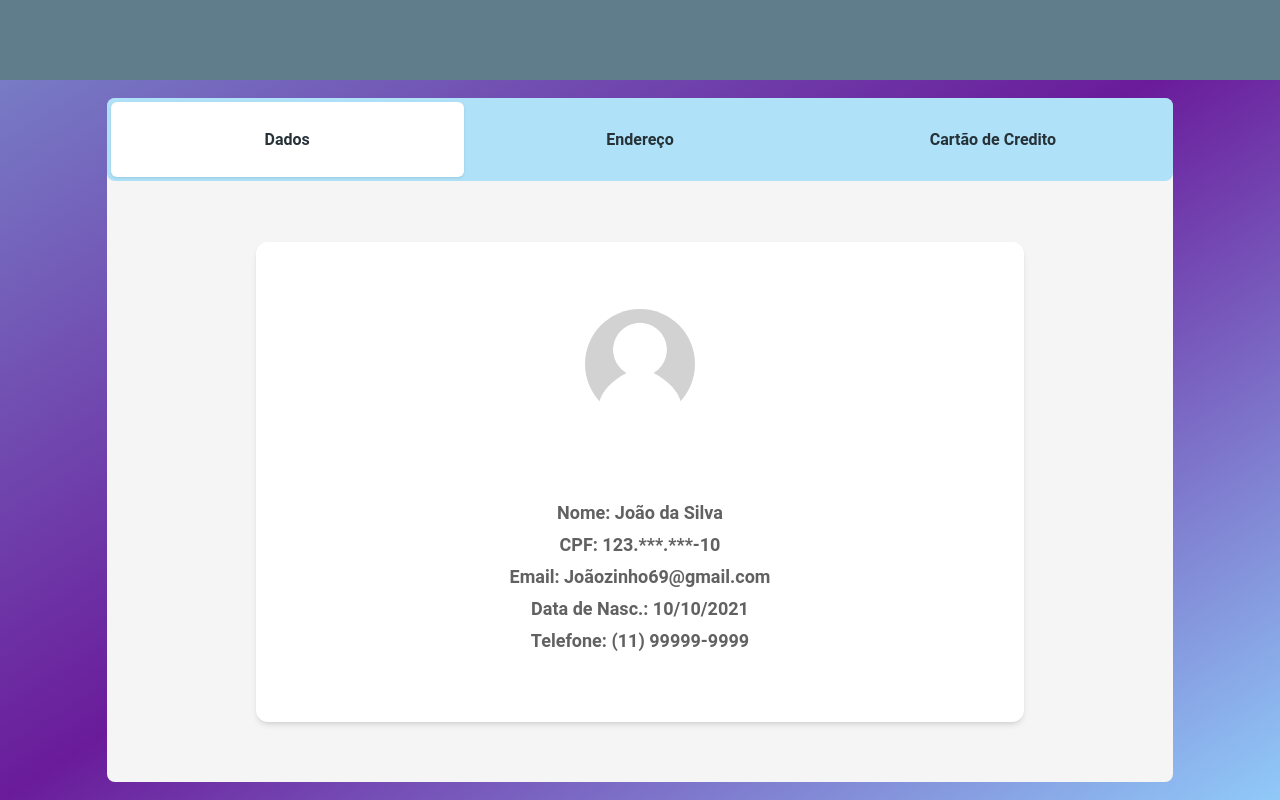
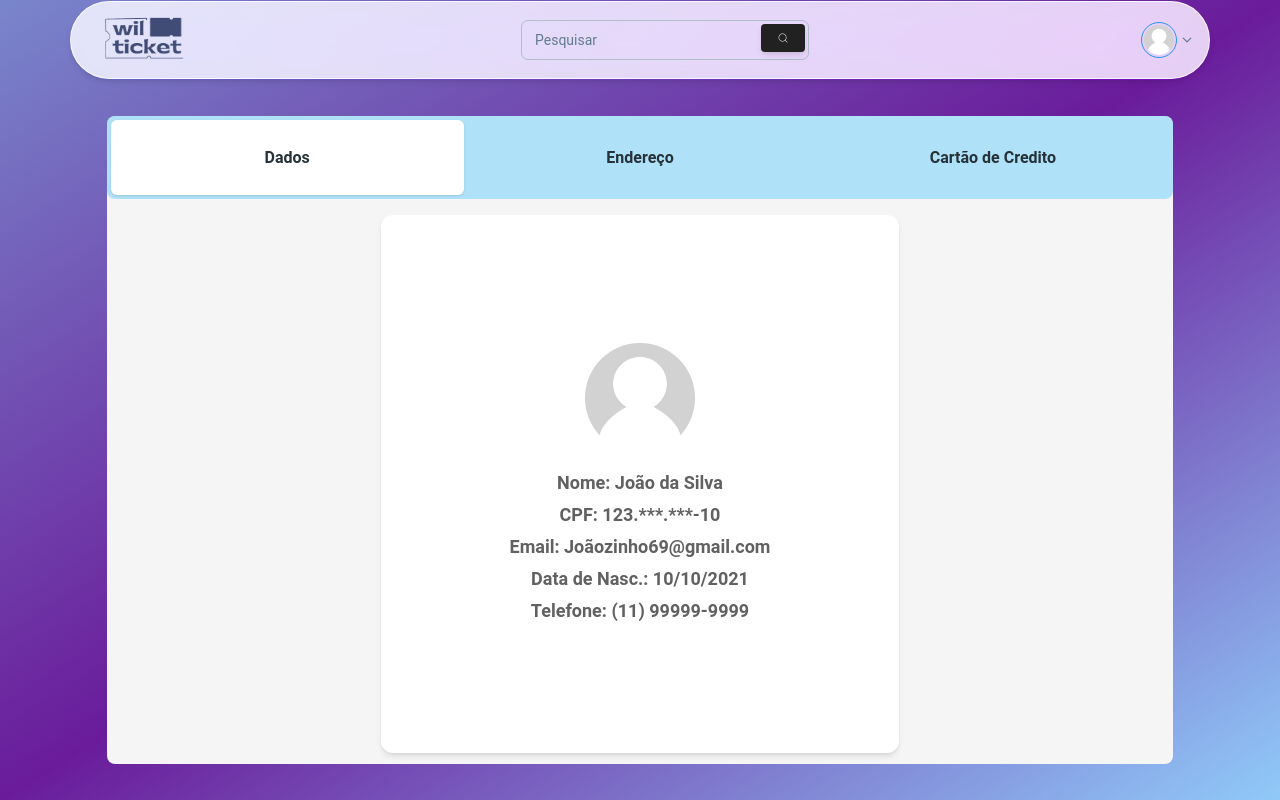
Before and after one commit to WilburTicketsCode/backend, a Next.js app: page /profile/customer in a window 1280 px wide. Built offline with nearby package versions, Linux system fonts and the light colour scheme.

Commit message:
:construction: NavBar de cliente

```diff
--- a/src/app/layout.tsx
+++ b/src/app/layout.tsx
@@ -15,7 +15,7 @@ export default function RootLayout({
 }) {
   return (
     <html lang="pt-br">
-      <body>
+      <body className="bg-gradient-to-br from-indigo-300 via-purple-800 to-blue-200">
 
         <MainLayout>
 
--- a/src/app/page.tsx
+++ b/src/app/page.tsx
@@ -1,17 +1,18 @@
+'use client'
+import { Button } from '@material-tailwind/react';
 import '../styles/globals.css'
 import { Inter } from 'next/font/google';
 import Link from 'next/link';
 import React from 'react';
 
 
-const inter = Inter({ subsets: ['latin'] })
 
 export default function Home() {
   return (
     <div className='flex'>
       <ul className='flex flex-col justify-center items-center'>
         <Link href="/creditcard" >Cartão de Credito</Link>
-        <Link href="/profile/customer">Perfil do cliente</Link>
+        <Link href="/profile/customer"><Button>Perfil</Button></Link>
         <Link href="/event-details">evento</Link>
         <Link href="/home">Página inicial</Link>
       </ul>
--- a/src/components/CostumerProfile/Address/index.tsx
+++ b/src/components/CostumerProfile/Address/index.tsx
@@ -15,9 +15,9 @@ export default function Addrress() {
 
     return (
         <div className="h-full flex justify-center items-center w-[98%] ">
-            <div className="w-full h-full gap-1 flex flex-col justify-center items-center">
+            <div className="w-full h-full gap-1 flex flex-col justify-center items-center overflow-auto  pt-6">
                 <div className="w-[15rem] sm:w-[20rem] lg:w-[30rem]">
-                    <label>CEP*:</label>
+                    <label >CEP*:</label>
                     <Input value={userAddress.cep} disabled ></Input>
                 </div>
                 <div className="w-[15rem] sm:w-[20rem] lg:w-[30rem]">
@@ -44,8 +44,9 @@ export default function Addrress() {
                     <label>Complemento:</label>
                     <Input value={userAddress.complement} disabled></Input>
                 </div>
-                <EditAddress/>
-
+                <div className="flex items-center justify-center w-[15rem] h-[10rem] sm:w-[20rem] lg:w-[30rem] ">
+                    <EditAddress/>
+                </div>
             </div>
         </div>
     );
--- a/src/components/CostumerProfile/EditAddress/index.tsx
+++ b/src/components/CostumerProfile/EditAddress/index.tsx
@@ -67,9 +67,9 @@ export default function EditAddress() {
                 className="bg-transparent shadow-none"
             >
                 <Card className="flex justify-center items-center mx-auto w-full  h-[90vh]" >
-                        <div className="w-full h-full gap-6 flex flex-col justify-center items-center">
+                        <div className="w-full h-full gap-6 flex flex-col justify-center items-center overflow-auto">
                             <h2 className="text-2xl font-bold text-center">Editar Endereço</h2>
-                            <form onSubmit={handleSubmit(onSubmit)} className="flex flex-col gap-2">
+                            <form onSubmit={handleSubmit(onSubmit)} className="flex flex-col gap-2 overflow-auto">
                                 <Input {...register('cep')} className='w-[15rem] sm:w-[20rem] lg:w-[30rem]' label='CEP*'></Input>
                                 {errors.cep?.message && <p className="text-red-500">{errors.cep?.message}</p>}
                                 <Input {...register('state')} className='w-[15rem] sm:w-[20rem] lg:w-[30rem]' label='Estado*'/>
--- a/src/components/CostumerProfile/RegistrationData/index.tsx
+++ b/src/components/CostumerProfile/RegistrationData/index.tsx
@@ -1,7 +1,5 @@
 import React from "react";
 import { Card, Button, Typography, Avatar } from "@material-tailwind/react";
-import { CiCreditCardOff } from "react-icons/ci";
-import Payment from "@/components/creditcard/ButtonPayment";
 
 
 
@@ -18,8 +16,7 @@ export default function RegistrationData() {
 
     return (
         <div className="flex flex-col w-full h-full items-center justify-center gap-4">
-            <Card>
-                <div className="h-[70vh] w-[85vw] sm:h-[60vh] sm:w-[50vw] md:w-[60vw] flex flex-col items-center justify-center gap-20">
+            <Card className="flex flex-col w-[95%] md:w-[50%] h-full items-center justify-center gap-4 overflow-auto">
                 <Avatar className="cursor-pointer" src="/img/profile/placeholder.jpg" alt="avatar" size="xxl" />
                 <div className="flex flex-col gap-1">
                     <Typography className="text-base font-semibold text-center sm:text-lg">Nome: {useData.name}</Typography>
@@ -28,7 +25,6 @@ export default function RegistrationData() {
                     <Typography className="text-base font-semibold text-center sm:text-lg">Data de Nasc.: {useData.date}</Typography>
                     <Typography className="text-base font-semibold text-center sm:text-lg">Telefone: {useData.fone}</Typography>
                 </div>
-                </div>
             </Card>
         </div>
     )
--- a/src/components/CostumerProfile/index.tsx
+++ b/src/components/CostumerProfile/index.tsx
@@ -21,7 +21,7 @@ export default function CostumerP() {
 
   return (
     <div className="flex h-full w-full items-center justify-center rounded-md" >
-      <Tabs value={type} className="overflow-visible h-[95%]  w-[95%] lg:w-5/6 rounded-lg bg-gray-100" >
+      <Tabs value={type} className="overflow-visible h-[100%]  w-[95%] lg:w-5/6 rounded-lg bg-gray-100" >
         <TabsHeader className="h-[5.2rem] text-black bg-light-blue-200">
           <Tab value="registrationData" onClick={() => { setType("registrationData") }}>
             <Typography className="text-base font-bold" >Dados</Typography>
@@ -39,14 +39,14 @@ export default function CostumerP() {
           mount: { x: 0 },
           unmount: { x: -250 },
         }}>
-          <TabPanel className="h-full" value="registrationData">
+          <TabPanel className="h-full overflow-auto" value="registrationData">
             <RegistrationData/>
 
           </TabPanel>
-          <TabPanel className="h-full" value="address">
+          <TabPanel className="h-full overflow-auto" value="address">
             <Address/>
           </TabPanel>
-          <TabPanel className="h-full" value="card">
+          <TabPanel className="h-full overflow-auto" value="card">
             {existCard ? <WithCard /> : <NoCard />}
           </TabPanel>
         </TabsBody>
--- /dev/null
+++ b/src/components/Navbar/Consumer/index.tsx
@@ -0,0 +1,148 @@
+'use client';
+import React from "react";
+import Search from "@/components/Search";
+
+import {
+  Navbar,
+  Typography,
+  Button,
+  Menu,
+  MenuHandler,
+  MenuList,
+  MenuItem,
+  Avatar,
+  Card,
+  IconButton,
+} from "@material-tailwind/react";
+import {
+  CubeTransparentIcon,
+  UserCircleIcon,
+  CodeBracketSquareIcon,
+  Square3Stack3DIcon,
+  ChevronDownIcon,
+  Cog6ToothIcon,
+  InboxArrowDownIcon,
+  LifebuoyIcon,
+  PowerIcon,
+  RocketLaunchIcon,
+  Bars2Icon,
+} from "@heroicons/react/24/outline";
+import Link from "next/link";
+
+// profile menu component
+const profileMenuItems = [
+  {
+    label: "Meu Perfil",
+    icon: UserCircleIcon,
+  },
+  {
+    label: "Edit Profile",
+    icon: Cog6ToothIcon,
+  },
+  {
+    label: "Inbox",
+    icon: InboxArrowDownIcon,
+  },
+  {
+    label: "Help",
+    icon: LifebuoyIcon,
+  },
+  {
+    label: "Sair",
+    icon: PowerIcon,
+  },
+];
+
+function ProfileMenu() {
+  const [isMenuOpen, setIsMenuOpen] = React.useState(false);
+  const closeMenu = () => setIsMenuOpen(false);
+
+  return (
+    <Menu open={isMenuOpen} handler={setIsMenuOpen} placement="bottom-end">
+      <MenuHandler>
+        <Button
+          variant="text"
+          color="blue-gray"
+          className="flex items-center gap-1 rounded-full py-0.5 pr-2 pl-0.5 lg:ml-auto"
+        >
+          <Avatar
+            variant="circular"
+            size="sm"
+            alt="Profile"
+            className="border border-blue-500 p-0.5"
+            src="/img/profile/placeholder.jpg" />
+          <ChevronDownIcon
+            strokeWidth={2.5}
+            className={`h-3 w-3 transition-transform ${isMenuOpen ? "rotate-180" : ""
+              }`}
+          />
+        </Button>
+      </MenuHandler>
+      <MenuList className="p-1">
+        {profileMenuItems.map(({ label, icon }, key) => {
+          const isLastItem = key === profileMenuItems.length - 1;
+          return (
+            <MenuItem
+              key={label}
+              onClick={closeMenu}
+              className={`flex items-center gap-2 rounded ${isLastItem
+                ? "hover:bg-red-500/10 focus:bg-red-500/10 active:bg-red-500/10"
+                : ""
+                }`}
+            >
+              {React.createElement(icon, {
+                className: `h-4 w-4 ${isLastItem ? "text-red-500" : ""}`,
+                strokeWidth: 2,
+              })}
+              <Typography
+                as="span"
+                variant="small"
+                className="font-normal"
+                color={isLastItem ? "red" : "inherit"}
+              >
+                {label}
+              </Typography>
+            </MenuItem>
+          );
+        })}
+      </MenuList>
+    </Menu>
+  );
+}
+
+
+
+
+
+export default function ComplexNavbar() {
+  const [isNavOpen, setIsNavOpen] = React.useState(false);
+  const toggleIsNavOpen = () => setIsNavOpen((cur) => !cur);
+
+  React.useEffect(() => {
+    window.addEventListener(
+      "resize",
+      () => window.innerWidth >= 960 && setIsNavOpen(false)
+    );
+  }, []);
+
+  return (
+    <Navbar className="mx-auto max-w-screen-xl p-2 lg:rounded-full lg:pl-6">
+      <div className="relative mx-auto flex items-center justify-between text-blue-gray-900">
+        <div className="flex items-center justify-center gap-2 cursor-pointer">
+          <Link href='/'>
+            <img className="h-[3.8rem] w-[6rem] cursor-pointer"
+              alt="qualquer coisa"
+              src="/icons/wil.svg" >
+            </img>
+          </Link>
+        </div>
+        <div>
+          <Search />
+        </div>
+        <div>
+          <ProfileMenu />
+        </div>
+      </div>
+    </Navbar>
+  );
+}
--- /dev/null
+++ b/src/components/Search/index.tsx
@@ -0,0 +1,23 @@
+import { Input, Button } from '@material-tailwind/react'
+import { CiSearch } from "react-icons/ci"
+
+
+export default function Search() {
+
+  return (
+
+    <div className="relative flex w-full gap-2 md:w-max">
+      <Input
+        type="search"
+        label="Pesquisar"
+        className="pr-20"
+        containerProps={{
+          className: "min-w-[288px]",
+        }}
+      />
+      <Button size="sm" className="!absolute right-1 top-1 rounded">
+        <CiSearch/>
+      </Button>
+    </div>
+  )
+}
--- a/src/components/layouts/MainLayout/index.tsx
+++ b/src/components/layouts/MainLayout/index.tsx
@@ -1,13 +1,20 @@
+import React from 'react'
+import ComplexNavbar from '../../Navbar/Consumer'
+
 interface MainLayoutProps {
     children: React.ReactNode;
 }
 
 const MainLayout: React.FC<MainLayoutProps> = ({ children }) => {
     return (
-        <div className="h-screen w-screen bg-gradient-to-br from-indigo-300 via-purple-800 to-blue-200">
-            <nav className="h-[5rem] bg-blue-gray-500"></nav>
-            {children}
-        </div>
+        <main>
+            <div className="flex h-[10vh] items-center justify-center">
+                <ComplexNavbar />
+            </div>
+            <div className="flex h-[90vh] items-center justify-center">
+                {children}
+            </div>
+        </main>
     )
 }
 
```
Also changed, not shown: public/icons/wil.svg (added).
